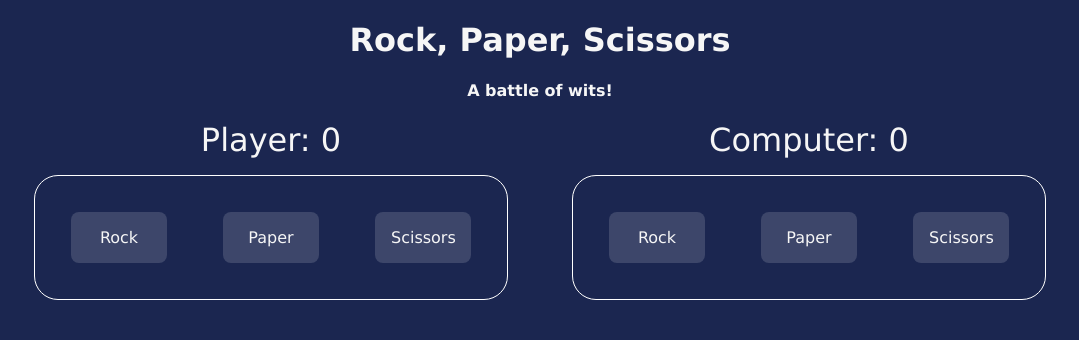
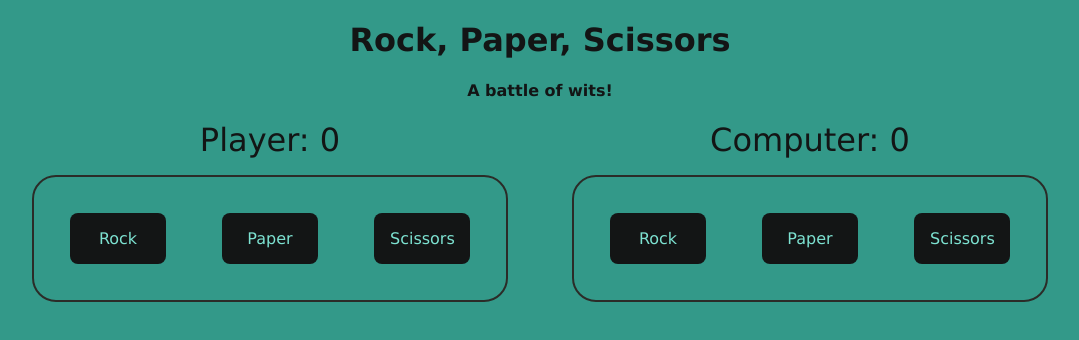
Before and after one commit to npetrolis/rock-paper-scissors, a plain HTML site: page index.html in a window 1280 px wide. Shown: the whole page, without its empty margins (100-1179 px from the left). Drawn offline with Linux system fonts and the light colour scheme.

Commit message:
Update styles.css

```diff
--- a/styles.css
+++ b/styles.css
@@ -5,8 +5,8 @@ html {
 body {
     font-family: Verdana, sans-serif;
     font-weight: 500;
-    background-color: #1B2650;
-    color: #f6f6f6;
+    background-color: #339989;
+    color: #131515;
     text-align: center;
 }
 
@@ -14,6 +14,7 @@ body {
     display: flex;
     justify-content: center;
     gap: 64px;
+    flex-wrap: wrap;
 }
 
 .player-buttons {
@@ -21,9 +22,10 @@ body {
     gap: 56px;
     justify-content: center;
     margin-top: 16px;
-    border: white 1px solid;
+    border: #2B2C28 2px solid;
     border-radius: 1.5em;
     padding: 36px;
+    flex-wrap: wrap;
 }
 
 .computer-choice {
@@ -31,15 +33,17 @@ body {
     gap: 56px;
     justify-content: center;
     margin-top: 16px;
-    border: white 1px solid;
+    border: #2B2C28 2px solid;
     border-radius: 1.5em;
     padding: 36px;
+    flex-wrap: wrap;
 }
 
 .bot-rock,
 .bot-paper,
 .bot-scissors {
-    background-color: rgba(255, 255, 255, 0.15);
+    background-color: #131515;
+    color: #7DE2D1;
     border-radius: 0.5em;
     padding: 16px;
     width: 64px;
@@ -60,7 +64,8 @@ body {
 .rock-button,
 .paper-button,
 .scissors-button {
-    background-color: rgba(255, 255, 255, 0.15);
+    background-color: #131515;
+    color: #7DE2D1;
     border-radius: 0.5em;
     padding: 16px;
     width: 64px;
@@ -70,9 +75,9 @@ body {
 .rock-button:hover,
 .paper-button:hover,
 .scissors-button:hover {
-    background-color: rgba(255, 255, 255, 0.4);
+    background-color: #2B2C28;
     cursor: pointer;
-    border:rgba(255, 255, 255, 1) 1px solid;
+    border: #FFFAFB 1px solid;
 }
 
 .player-score-display,
@@ -81,7 +86,7 @@ body {
 }
 
 .end-display {
-    border: grey 1px solid;
+    border: #FFFAFB 5px solid;
     border-radius: 1em;
     width: 600px;
     height: 230px;
@@ -89,24 +94,24 @@ body {
     top: 40%;
     left: 50%;
     transform: translate(-50%, -50%);
-    background-color: rgba(184, 184, 243, 1);
+    background-color: #131515;
     display: none;
 }
 
 .end-display-status {
     font-size: 4em;
-    color: rgb(49, 49, 49);
+    color: #339989;
     margin-top: 0.3em;
 }
 
 .end-display-msg {
     font-size: 1.5em;
-    color: rgb(49, 49, 49);
+    color: #339989;
 }
 
 .replay-game {
     font-size: 2.25em;
     margin-top: 16px;
-    color: rgb(49, 49, 49);
+    color: #FFFAFB;
     cursor: pointer;
 }
```
